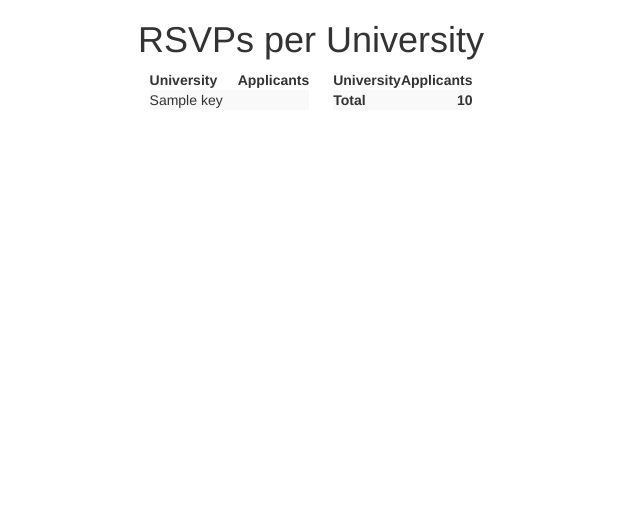
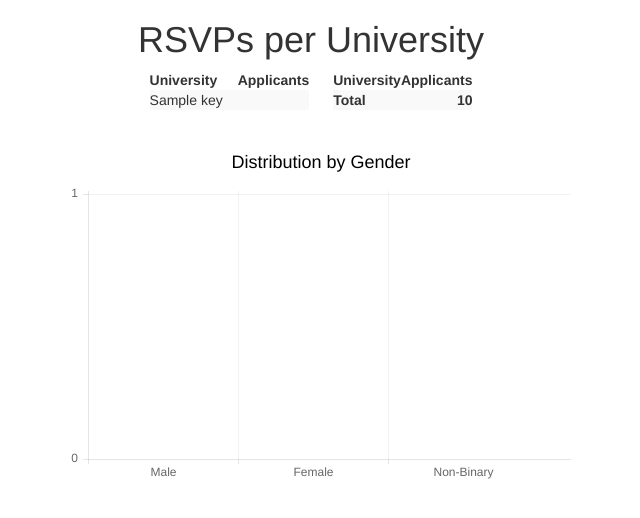
Before and after one commit to bogdanpozderca/Spartahack-Analytics, a Django app: template Visualization/templates/Visualization/rsvp.html in a window 1280 px wide. Shown: the top 518 px of the page, without its empty margins (329-969 px from the left). Run offline with Django 3.2, Linux system fonts and the light colour scheme; the template is opened without the code that fills it: most values are stand-ins (such as "Sample title", 1, 10 or a date in 2020); parts of the project's set-up code (start-up, migrations or seed data) failed here and were passed over; some libraries are stand-ins or nearby versions.

Commit message:
gender graph
look many guys, what a surprise

```diff
--- a/Visualization/templates/Visualization/rsvp.html
+++ b/Visualization/templates/Visualization/rsvp.html
@@ -8,9 +8,9 @@
     <link href="{{ STATIC_URL }}css/nv.d3.css" rel="stylesheet" type="text/css">
 	<script src="//maxcdn.bootstrapcdn.com/bootstrap/3.3.2/js/bootstrap.min.js"></script>
 <!--     <script src="{{ STATIC_URL }}js/d3.v3.js"></script>
-    <script src="{{ STATIC_URL }}js/nv.d3.js"></script>
+    <script src="{{ STATIC_URL }}js/nv.d3.js"></script> -->
 	<script src="{{ STATIC_URL }}js/Chart.js" type="text/javascript"></script>
-	<script src="http://code.highcharts.com/highcharts.js"></script>
+<!-- 	<script src="http://code.highcharts.com/highcharts.js"></script>
 	<script src="http://code.highcharts.com/modules/exporting.js"></script> -->
 </head>
 <body>
@@ -45,6 +45,13 @@
 			</div>
 		</div>
 
+		<div width='100%' style="text-align:center; padding-top: 20px;">
+			<div style="display:inline-block; vertical-align:middle;padding-left: 20px;">
+				<h4 style="color: black; padding-top: 8px;">Distribution by Gender</h4>
+				<canvas id="gender" height='300px' width='500px'></canvas>
+			</div>
+		</div>
+
 	</div>
 	<script type="text/javascript">
 		window.listOfColleges = [
@@ -59,49 +66,13 @@
 		console.log("Unmatched:")
 		console.log(unmatched)
 
-		function sortBy(thing){
-			if(thing == "number"){
-				window.listOfColleges.sort(function(a, b) {
-				    return b.number - a.number;
-				})
-			}
-			if(thing == 'name'){
-				window.listOfColleges.sort(function(a, b){
-					if(a.school < b.school) return -1;
-					if(a.school > b.school) return 1;
-				})
-			}
-			var strToAdd = "";
-			var strToAdd2 ="";
-			var rowCount = 0;
-			var totalUni = window.listOfColleges.length/2;
-			$(window.listOfColleges).each(function(i,e,a){
-				if(parseInt(e.number) >14){
-					if (rowCount > parseInt(totalUni)){
-						strToAdd2 += "<tr><td class = 'school' style='padding-right:15px'><strong>"+e.school+"</strong></td><td class = 'number' style='text-align:right;'><strong>"+e.number+"</strong></td></tr>";
-					} else {
-						strToAdd += "<tr><td class = 'school' style='padding-right:15px'><strong>"+e.school+"</strong></td><td class = 'number' style='text-align:right;'><strong>"+e.number+"</strong></td></tr>";
-					}
-					rowCount++;
-				} else {
-					if (rowCount > parseInt(totalUni)){
-						strToAdd2 += "<tr><td class = 'school' style='padding-right:15px'>"+e.school+"</td><td class = 'number' style='text-align:right;'>"+e.number+"</td></tr>";
-					} else {
-						strToAdd += "<tr><td class = 'school' style='padding-right:15px'>"+e.school+"</td><td class = 'number' style='text-align:right;'>"+e.number+"</td></tr>";
-					}
-					rowCount++;
-				}
-			});
-			strToAdd2 += "<tr><td class = 'school' style='padding-right:15px'><strong>Total</strong></td><td class = 'number' style='text-align:right;'><strong>"+total+"</strong></td></tr>"
-			$("#data").html(strToAdd);
-			$("#data2").html(strToAdd2);
+		male = {{male}}
+		female = {{female}}
+		nonbinary = {{other}}
 
-		}
 
-		$(document).ready(function(){
-			sortBy('number');
-		});
 
 	</script>
+	<script src="{{ STATIC_URL }}js/rsvp.js"></script>
 </body>
 </html>
--- /dev/null
+++ b/static/js/rsvp.js
@@ -0,0 +1,59 @@
+function sortBy(thing){
+	if(thing == "number"){
+		window.listOfColleges.sort(function(a, b) {
+		    return b.number - a.number;
+		})
+	}
+	if(thing == 'name'){
+		window.listOfColleges.sort(function(a, b){
+			if(a.school < b.school) return -1;
+			if(a.school > b.school) return 1;
+		})
+	}
+	var strToAdd = "";
+	var strToAdd2 ="";
+	var rowCount = 0;
+	var totalUni = window.listOfColleges.length/2;
+	$(window.listOfColleges).each(function(i,e,a){
+		if(parseInt(e.number) >14){
+			if (rowCount > parseInt(totalUni)){
+				strToAdd2 += "<tr><td class = 'school' style='padding-right:15px'><strong>"+e.school+"</strong></td><td class = 'number' style='text-align:right;'><strong>"+e.number+"</strong></td></tr>";
+			} else {
+				strToAdd += "<tr><td class = 'school' style='padding-right:15px'><strong>"+e.school+"</strong></td><td class = 'number' style='text-align:right;'><strong>"+e.number+"</strong></td></tr>";
+			}
+			rowCount++;
+		} else {
+			if (rowCount > parseInt(totalUni)){
+				strToAdd2 += "<tr><td class = 'school' style='padding-right:15px'>"+e.school+"</td><td class = 'number' style='text-align:right;'>"+e.number+"</td></tr>";
+			} else {
+				strToAdd += "<tr><td class = 'school' style='padding-right:15px'>"+e.school+"</td><td class = 'number' style='text-align:right;'>"+e.number+"</td></tr>";
+			}
+			rowCount++;
+		}
+	});
+	strToAdd2 += "<tr><td class = 'school' style='padding-right:15px'><strong>Total</strong></td><td class = 'number' style='text-align:right;'><strong>"+total+"</strong></td></tr>"
+	$("#data").html(strToAdd);
+	$("#data2").html(strToAdd2);
+
+}
+
+// chartjs bar graph for gender --------------------------------------
+var data = {
+    labels: ['Male', 'Female', 'Non-Binary'],
+    datasets: [
+        {
+            label: "Distribution by Gender",
+            fillColor: "rgba(69,69,74,1)",
+            strokeColor: "rgba(151,187,205,0)",
+            highlightFill: "rgba(92,92,97,1)",
+            highlightStroke: "rgba(151,187,205,0)",
+            data: [male,female,nonbinary]
+        }
+    ]
+};
+var ctx = document.getElementById("gender").getContext("2d");
+var myBarChart = new Chart(ctx).Bar(data);
+
+$(document).ready(function(){
+	sortBy('number');
+});
```
Also changed, not shown: Visualization/views.py (+15 -2 lines), 1 other file.
